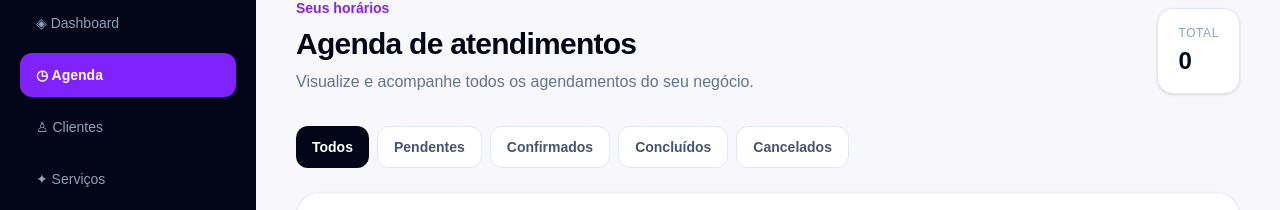
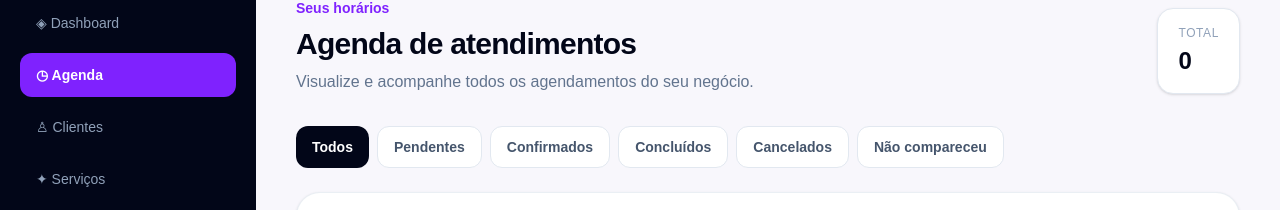
Before and after one commit to guilhermesilva8989-ai/Aurabook, a Next.js app in the folder apps/web/: page /agenda in a window 1280 px wide. Shown: the part 123-333 px from the top of the page. Built offline with nearby package versions, Linux system fonts and the light colour scheme; no server answers; sample sign-in values are in the browser's storage.

Commit message:
feat: add no-show appointment filter

```diff
--- a/apps/web/app/agenda/page.tsx
+++ b/apps/web/app/agenda/page.tsx
@@ -279,6 +279,7 @@ export default function AgendaPage() {
               ["CONFIRMED", "Confirmados"],
               ["COMPLETED", "Concluídos"],
               ["CANCELLED", "Cancelados"],
+              ["NO_SHOW", "Não compareceu"],
             ].map(([value, label]) => (
               <button
                 key={value}
```
